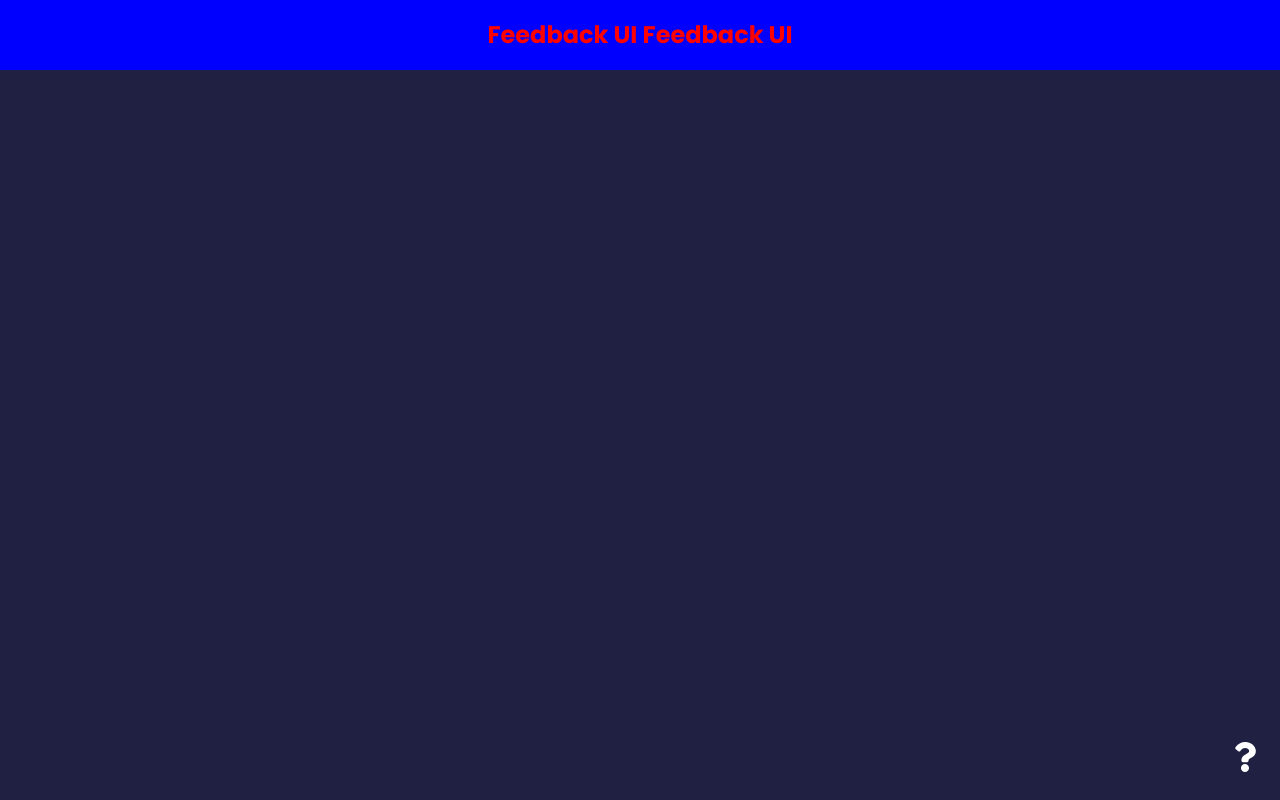
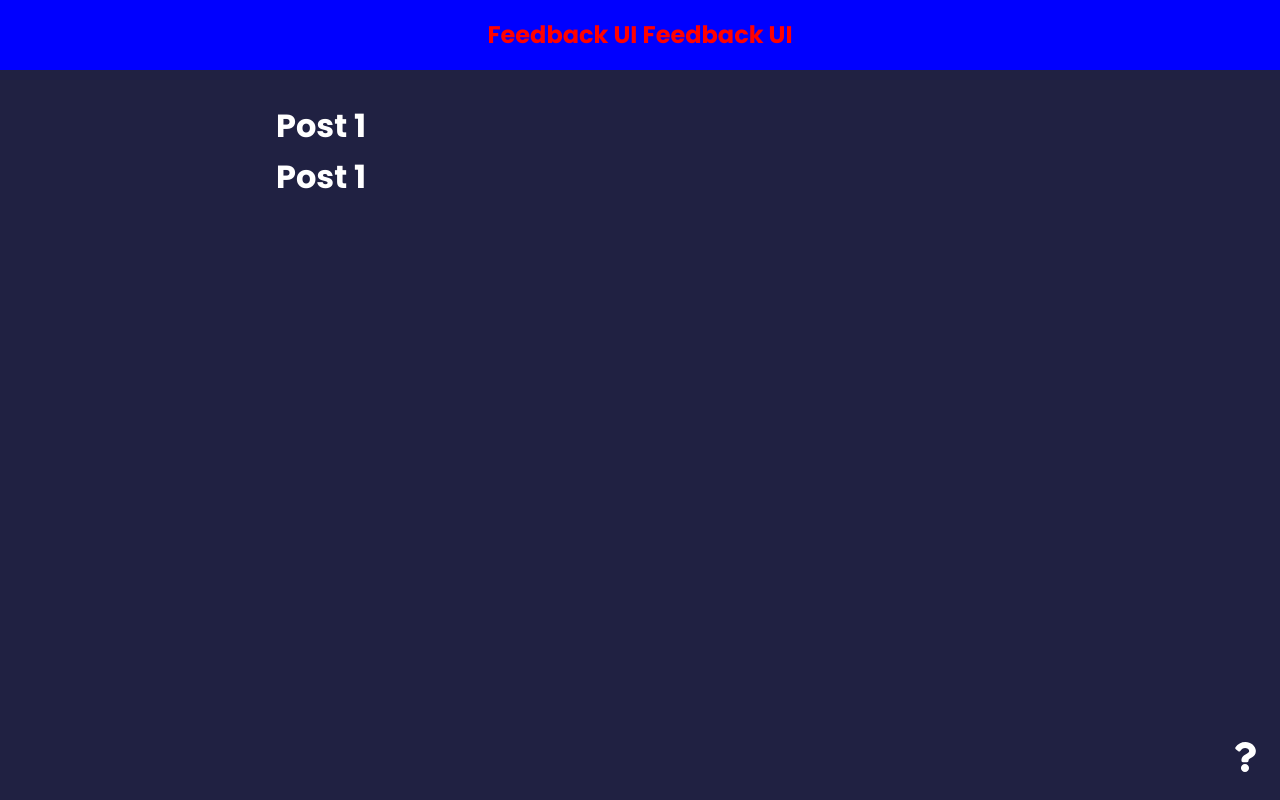
Before and after one commit to runcioa/feedback-app, a React (Create React App) app: page /post/1/1 in a window 1280 px wide. Built offline with nearby package versions, Linux system fonts and the light colour scheme.

Commit message:
Ruote e useParams

```diff
--- a/src/App.js
+++ b/src/App.js
@@ -11,6 +11,8 @@
 import FeedbackForm from "./components/FeedbackForm";
 import AboutPage from "./pages/AboutPage";
 import AboutIconLink from "./components/AboutIconLink";
+
+import Post from "./components/Post";
 
 const App = ({ handleAdd }) => {
   const [feedback, setFeedback] = useState(FeedbackData);
@@ -45,6 +47,8 @@
               </>
             }></Route>
           <Route path="/about" element={<AboutPage />} />
+          {/* l'url deve essere http://localhost:3000/post/200/Antonio */}
+          <Route path="/post/:id/:name" element={<Post />} />
         </Routes>
         <AboutIconLink />
       </div>
--- /dev/null
+++ b/src/components/Post.jsx
@@ -0,0 +1,17 @@
+// src\components\Post.jsx
+
+import React from 'react';
+import {useParams} from 'react-router-dom';
+
+function Post() {
+    const params = useParams();
+
+
+  return <div>
+      {/* l'url deve essere http://localhost:3000/post/200/Antonio */}
+      <h1>Post {params.id}</h1>
+      <h1>Post {params.name}</h1>
+  </div>;
+}
+
+export default Post;
```
